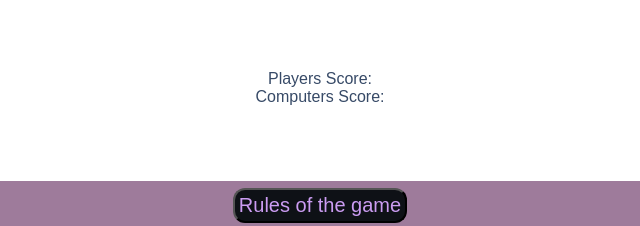
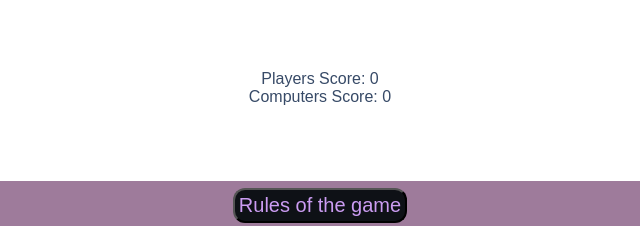
Before and after one commit to HarryRHayden/CI_PP2, a plain HTML site: page index.html in a window 1280 px wide. Both pictures are taken after a click on the button 547 px from the left and 193 px from the top of the page. Shown: the part 571-797 px from the top of the page, 320-960 px from the left. Drawn offline with Linux system fonts and the light colour scheme.

Commit message:
add update score section in JS

```diff
--- a/assets/js/script.js
+++ b/assets/js/script.js
@@ -7,6 +7,8 @@ const computerChoice = document.getElementById('computer-choice');
 const playerScore = document.getElementById('player-score');
 const computerScore = document.getElementById('computer-score');
 const computerImage = ['rock', 'paper', 'scissors'];
+let cScore = 0;
+let pScore = 0;
 
 /**
  * Add event listeners to the buttons
@@ -15,6 +17,7 @@ for (let gameBtn of gameBtns) {
   gameBtn.addEventListener('click', function() {
     let playerPick = this.getAttribute('data-type');
     playGames(playerPick);
+    updateScores();
   });
 }
 
@@ -80,6 +83,12 @@ function gameWinner(computerPick, playerPick) {
   }
 }
 
+//Check and update the scores
+function updateScores() {
+  computerScore.textContent = cScore;
+  playerScore.textContent = pScore;
+}
+
 // Rules pop-out modal
 let modal = document.getElementById("myRules");
 
--- a/index.html
+++ b/index.html
@@ -42,8 +42,8 @@
     </div>
 
     <div class="result-count" id="results-area">
-        <div class="player-count">Players Score: <span id="player-score"></span></div>
-        <div class="computer-count">Computers Score: <span id="computer-score"></span></div>
+        <div class="player-count">Players Score: <span id="player-score">0</span></div>
+        <div class="computer-count">Computers Score: <span id="computer-score">0</span></div>
     </div>
 
     <!-- Rules and how to play in footer -->
```
